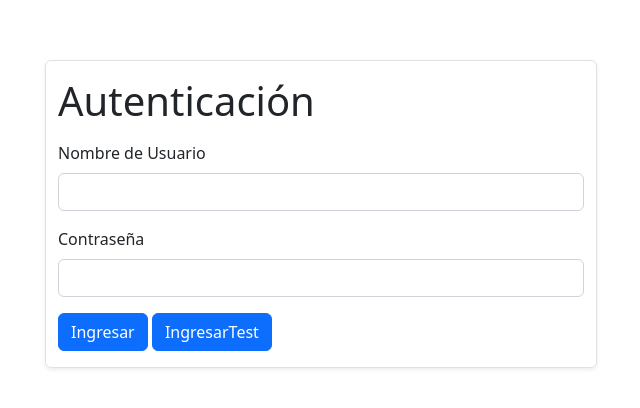
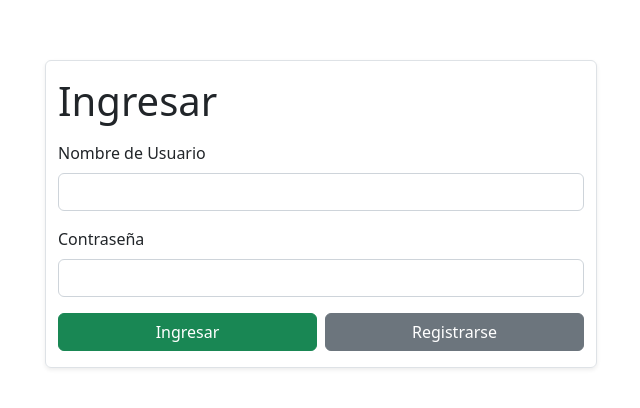
Before and after one commit to CodeINN95612/gerencia, a SvelteKit app: page /auth/login in a window 1280 px wide. Shown: the part 186-594 px from the top of the page, without its empty margins (319-959 px from the left). Built offline with nearby package versions, Linux system fonts and the light colour scheme; no server answers.

Commit message:
mejor autenticación

```diff
--- a/src/routes/auth/+layout.svelte
+++ b/src/routes/auth/+layout.svelte
@@ -8,7 +8,6 @@
     style="max-width: 576px;"
 >
     <div class="container border rounded py-3 shadow-sm">
-        <h1 class="mb-3">Autenticación</h1>
         <slot />
     </div>
 </div>
--- a/src/routes/auth/login/+page.svelte
+++ b/src/routes/auth/login/+page.svelte
@@ -1,3 +1,4 @@
+<h1 class="mb-3">Ingresar</h1>
 <form method="POST" action="?/login">
     <div class="mb-3">
         <label for="username" class="form-label">Nombre de Usuario</label>
@@ -19,6 +20,18 @@
             autocomplete="off"
         />
     </div>
-    <input type="submit" value="Ingresar" class="btn btn-primary" />
-    <a href="/admin/company" class="btn btn-primary">IngresarTest</a>
+    <div class="row g-2">
+        <div class="col-sm-12 col-md-6">
+            <input
+                type="submit"
+                value="Ingresar"
+                class="btn btn-success w-100"
+            />
+        </div>
+        <div class="col-sm-12 col-md-6">
+            <a href="/auth/register" class="btn btn-secondary w-100"
+                >Registrarse</a
+            >
+        </div>
+    </div>
 </form>
```
Also changed, not shown: src/routes/auth/register/+page.svelte (+13 -1 lines), 1 other file (tests, documents, lock files or other folders).
